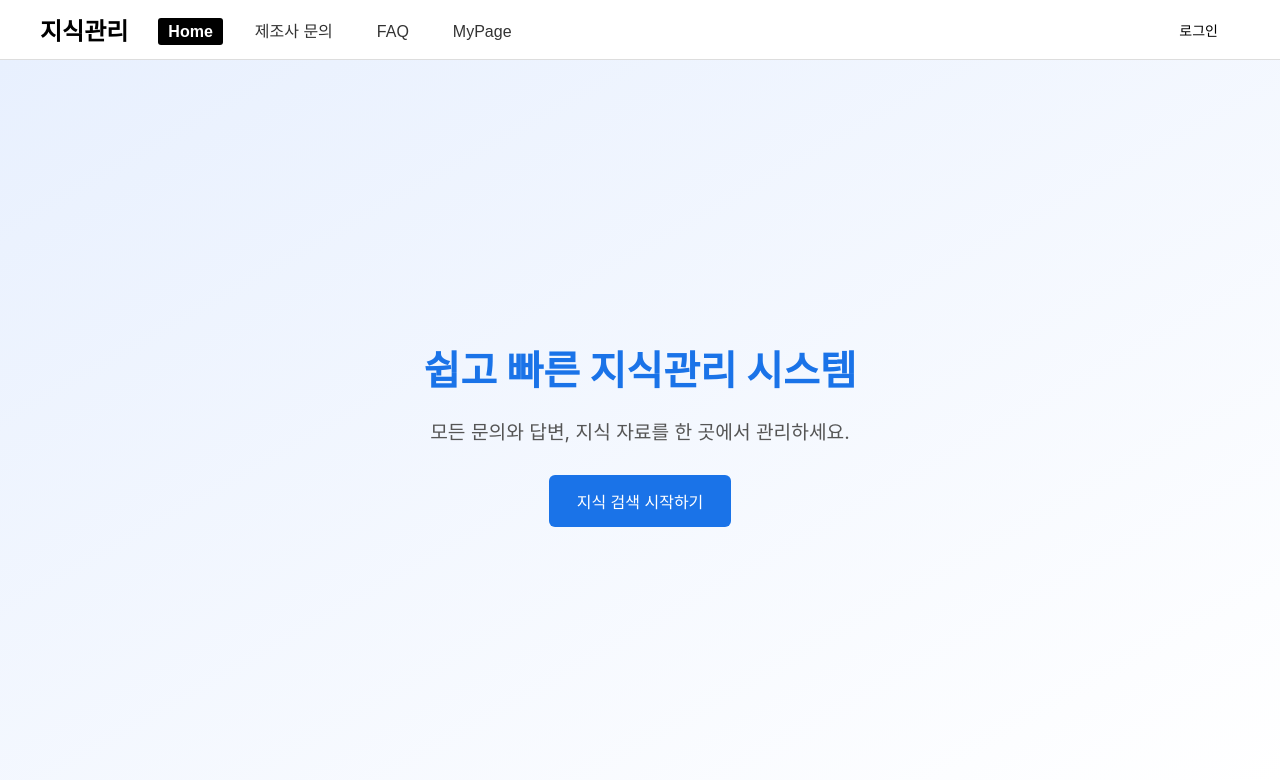
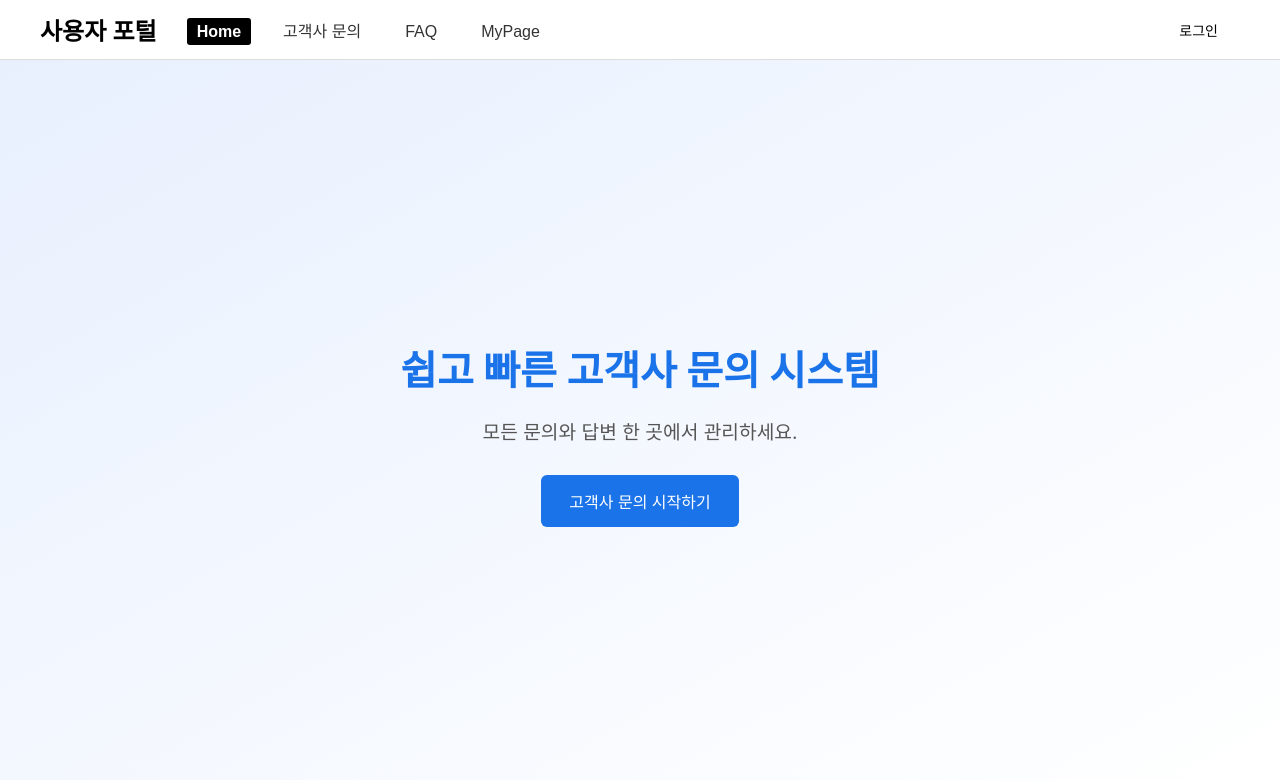
Before and after one commit to CookKMS/Cook_KMS_FrontEnd, a React (Create React App) app: page / in a window 1280 px wide. Shown: the top 784 px of the page. Built offline with nearby package versions, Linux system fonts and the light colour scheme; no server answers.

Commit message:
Feat/ 텍스트 수정

```diff
--- a/src/components/Header.js
+++ b/src/components/Header.js
@@ -10,7 +10,7 @@ function Header() {
   // ✅ 상단 메뉴 항목 정의
   const menuItems = [
     { path: '/', label: 'Home' },
-    { path: '/my-inquiries', label: '제조사 문의' },
+    { path: '/my-inquiries', label: '고객사 문의' },
     { path: '/faq', label: 'FAQ' },
     { path: '/mypage', label: 'MyPage' },
   ];
@@ -19,7 +19,7 @@ function Header() {
     <header className="main-header">
       {/* 🔹 왼쪽: 로고 + 메뉴 */}
       <div className="left-section">
-        <div className="logo">지식관리</div>
+        <div className="logo">사용자 포털</div>
         <nav className="nav-menu">
           {menuItems.map((item) => (
             <Link
--- a/src/pages/HomePage.js
+++ b/src/pages/HomePage.js
@@ -17,7 +17,7 @@ function HomePage() {
   const handleStartClick = () => {
     // ✅ 추후 Flask와 연동된 지식 검색 페이지로 이동
     // 예: GET /api/knowledge 호출 포함
-    navigate('/Knowledge');
+    navigate('/my-inquiries');
   };
 
   return (
@@ -29,11 +29,11 @@ function HomePage() {
       <div className="home-container">
         <div className="home-content">
           {/* 🔸 홈페이지 메인 타이틀 */}
-          <h1 className="home-title">쉽고 빠른 지식관리 시스템</h1>
+          <h1 className="home-title">쉽고 빠른 고객사 문의 시스템</h1>
 
           {/* 🔸 부제 설명 */}
           <p className="home-description">
-            모든 문의와 답변, 지식 자료를 한 곳에서 관리하세요.
+            모든 문의와 답변 한 곳에서 관리하세요.
           </p>
 
           {/* 🔸 시작하기 버튼 */}
@@ -41,7 +41,7 @@ function HomePage() {
             className="start-button"
             onClick={handleStartClick}
           >
-            지식 검색 시작하기
+            고객사 문의 시작하기
           </button>
         </div>
       </div>
--- a/src/pages/employee/EmployeeInquiriesPage.js
+++ b/src/pages/employee/EmployeeInquiriesPage.js
@@ -112,8 +112,8 @@ export default function EmployeeInquiriesPage() {
       <main className="container">
         <section>
           <hgroup>
-            <h2>내 문의 내역</h2>
-            <h3>직원 본인이 등록한 문의를 확인할 수 있습니다.</h3>
+            <h2>고객사 문의</h2>
+            <h3>제조사에 문의하고 답변을 확인할 수 있는 공간입니다.</h3>
           </hgroup>
 
           <div className="search-filter-box">
--- a/src/pages/employee/MyEmployeePage.js
+++ b/src/pages/employee/MyEmployeePage.js
@@ -109,7 +109,10 @@ export default function MyEmployeePage() {
       <main className="container">
         {/* 문의 내역 */}
         <section>
-          <h2>나의 문의 내역</h2>
+          <hgroup>
+            <h2>나의 문의 내역</h2>
+            <h3>본인이 작성한 문의를 확인하고 수정/삭제할 수 있습니다.</h3>
+          </hgroup>
           <div className="inquiry-list">
             {pagedInquiries.map(item => (
               <article key={item.id} className={`inquiry-card ${expandedInquiryId === item.id ? "expanded" : ""}`} onClick={() => setExpandedInquiryId(id => id === item.id ? null : item.id)}>
@@ -147,7 +150,10 @@ export default function MyEmployeePage() {
 
         {/* 지식 문서 */}
         <section>
-          <h2>나의 지식 문서</h2>
+          <hgroup>
+            <h2>나의 지식관리 내역</h2>
+            <h3>본인이 작성한 지식관리를 확인하고 수정/삭제할 수 있습니다.</h3>
+          </hgroup>
           <div className="inquiry-list">
             {pagedKnowledge.map(item => (
               <article key={item.id} className={`inquiry-card ${expandedKnowledgeId === item.id ? "expanded" : ""}`} onClick={() => setExpandedKnowledgeId(id => id === item.id ? null : item.id)}>
```
